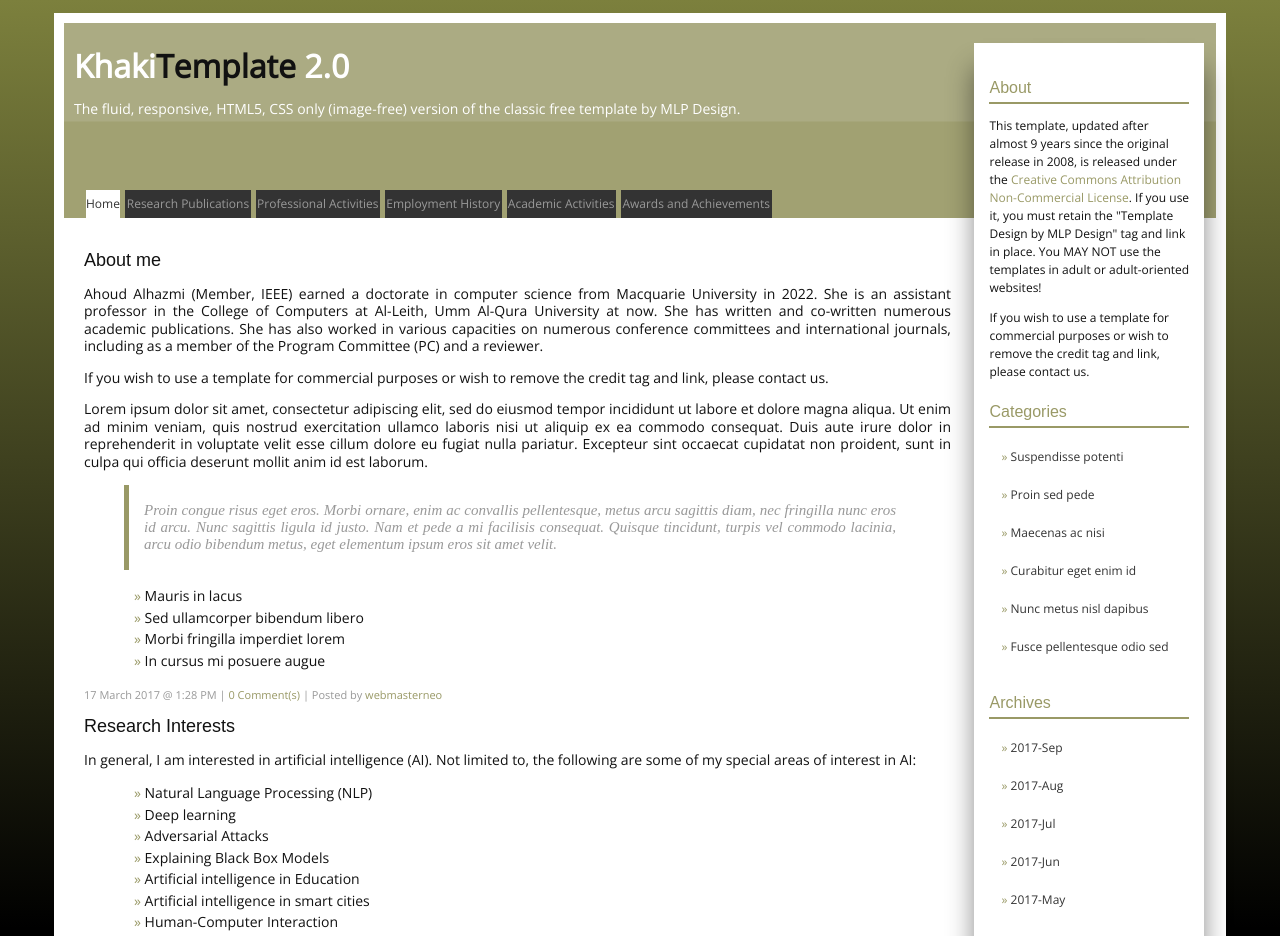
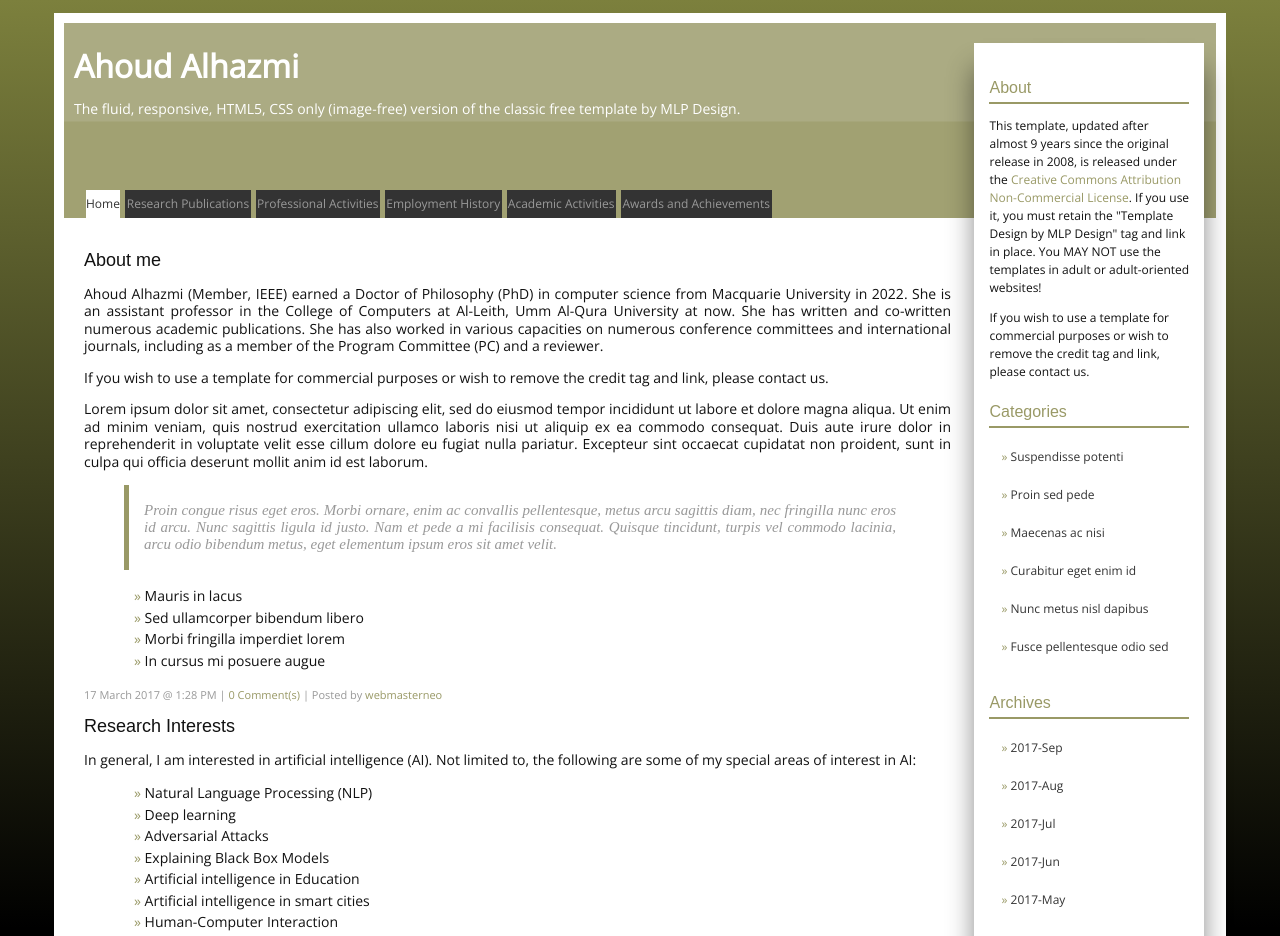
Before and after one commit to Ahoud-Alhazmi/Ahoud-Alhazmi-old.github.io, a plain HTML site: page index.html in a window 1280 px wide. Shown: the top 936 px of the page. Drawn offline with nearby package versions, Linux system fonts and the light colour scheme.

Commit message:
Update index.html

```diff
--- a/index.html
+++ b/index.html
@@ -19,7 +19,7 @@
 
 <!--start header-->
 <div id="banner">
-<h1>Khaki<em>Template</em> 2.0</h1>
+<h1>Ahoud Alhazmi</h1>
 <p>The fluid, responsive, HTML5, CSS only (image-free) version of the classic free template by MLP Design.</p>
 <!-- menu -->
 <label for="show-menu" class="responsive">&#9776;</label>
@@ -75,7 +75,7 @@
 			<!--post item-->
 			<div class="item">
 				<h1>About me</h1>
-				<p>Ahoud Alhazmi (Member, IEEE) earned a doctorate in computer science from Macquarie University in 2022. She is an assistant professor in the College of Computers at Al-Leith, Umm Al-Qura University at now. She has written and co-written numerous academic publications. She has also worked in various capacities on numerous conference committees and international journals, including as a member of the Program Committee (PC) and a reviewer.</p>
+				<p>Ahoud Alhazmi (Member, IEEE) earned a Doctor of Philosophy (PhD) in computer science from Macquarie University in 2022. She is an assistant professor in the College of Computers at Al-Leith, Umm Al-Qura University at now. She has written and co-written numerous academic publications. She has also worked in various capacities on numerous conference committees and international journals, including as a member of the Program Committee (PC) and a reviewer.</p>
 				<p>If you wish to use a template for commercial purposes or wish to remove the credit tag and link, please contact us.</p>
 				<p>Lorem ipsum dolor sit amet, consectetur adipiscing elit, sed do eiusmod tempor incididunt ut labore et dolore magna aliqua. Ut enim ad minim veniam, quis nostrud exercitation ullamco laboris nisi ut aliquip ex ea commodo consequat. Duis aute irure dolor in reprehenderit in voluptate velit esse cillum dolore eu fugiat nulla pariatur. Excepteur sint occaecat cupidatat non proident, sunt in culpa qui officia deserunt mollit anim id est laborum.</p>
 				<blockquote><p>Proin congue risus eget eros. Morbi ornare, enim ac convallis pellentesque, metus arcu sagittis diam, nec fringilla nunc eros id arcu. Nunc sagittis ligula id justo. Nam et pede a mi facilisis consequat. Quisque tincidunt, turpis vel commodo lacinia, arcu odio bibendum metus, eget elementum ipsum eros sit amet velit.</p></blockquote>
```
